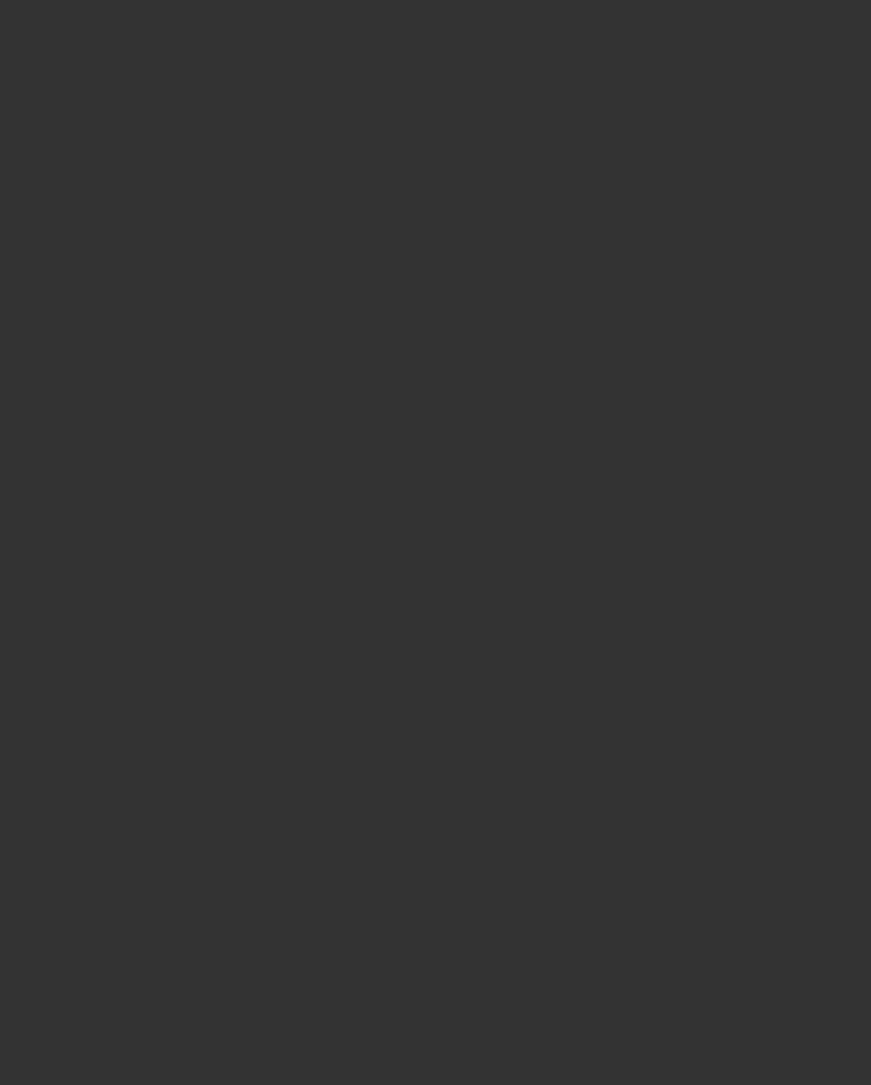
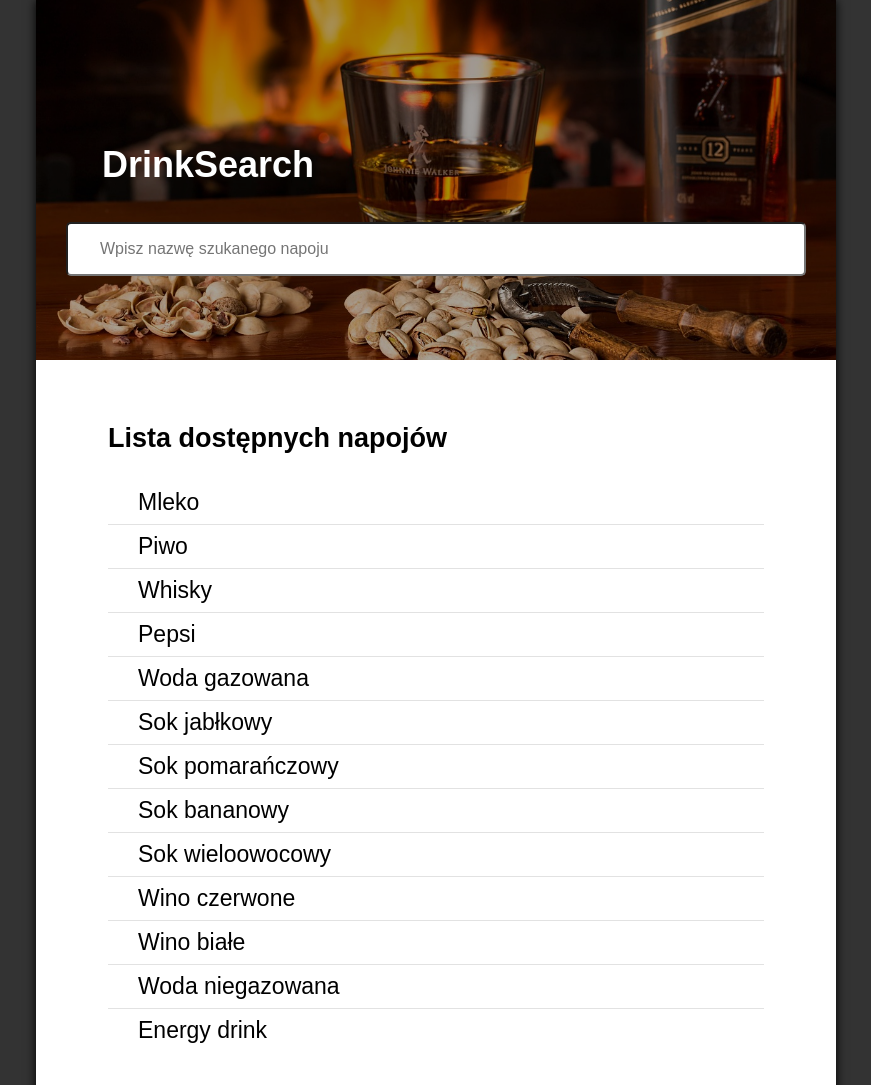
Before and after one commit to Astilion/menu-search-engine, a website: page index.html in a window 1280 px wide. Shown: the top 1085 px of the page, without its empty margins (204-1075 px from the left). Before the commit the page ends 816 px from the top, so only its background shows below. Drawn offline with nearby package versions, Linux system fonts and the light colour scheme; files that its build step writes are made by us from their sources.

Commit message:
html structure and Scss styling

```diff
--- a/index.html
+++ b/index.html
@@ -1,13 +1,42 @@
 <!DOCTYPE html>
 <html lang="pl">
+
 <head>
     <meta charset="UTF-8">
     <meta name="viewport" content="width=device-width, initial-scale=1.0">
-    <title>Document</title>
-    <link rel="stylesheet" href="./dist/main.css">
+    <title>Search engine</title>
+    <link rel="stylesheet" href="./css/main.css">
     <script src="./app.js" defer></script>
 </head>
+
 <body>
 
+    <div class="container">
+        <div class="header">
+            <div class="shadow"></div>
+            <h1>DrinkSearch</h1>
+            <input type="text" class="search" placeholder="Wpisz nazwę szukanego napoju">
+        </div>
+        <div class="drink-list">
+            <h2>Lista dostępnych napojów</h2>
+
+        <ul>
+            <li>Mleko</li>
+            <li>Piwo</li>
+            <li>Whisky</li>
+            <li>Pepsi</li>
+            <li>Woda gazowana</li>
+            <li>Sok jabłkowy</li>
+            <li>Sok pomarańczowy</li>
+            <li>Sok bananowy</li>
+            <li>Sok wieloowocowy</li>
+            <li>Wino czerwone</li>
+            <li>Wino białe</li>
+            <li>Woda niegazowana</li>
+            <li>Energy drink</li>
+        </ul>
+    </div>
+    </div>
 </body>
+
 </html>
--- a/src/main.scss
+++ b/src/main.scss
@@ -1,5 +1,79 @@
+*, *::before, *::after {
+	box-sizing: border-box;
+	margin: 0;
+	padding: 0;
+}
+html {
+	font-size: 62.5%;
+}
 body {
-    background-color: #333;
-    height: 100vh;
+	background-color: #333;
+	min-height: 100vh;
+	display: flex;
+	justify-content: center;
+	align-items: center;
+	font-size: 1.8rem;
+	font-family: sans-serif;
+}
+.container {
+	width: 80rem;
+	background-color: #fff;
+	box-shadow: 0 0 10px black;
 
+	.header {
+		position: relative;
+		display: flex;
+		justify-content: flex-end;
+		align-items: flex-start;
+		flex-direction: column;
+		padding: 2rem 3rem;
+		background-image: url("../src/img/pistachios-3450670_1280.jpg");
+		background-size: cover;
+		background-position: center;
+		height: 360px;
+		z-index: 0;
+		.shadow {
+			position: absolute;
+			top: 0;
+			left: 0;
+			width: 100%;
+			height: 100%;
+			background-color: rgba(0, 0, 0, 0.35);
+			z-index: -1;
+		}
+
+		h1 {
+			color: #fff;
+			padding: 0 1em;
+			margin-bottom: 1em;
+		}
+		.search {
+			padding: 1em 2em;
+			margin-bottom: 4em;
+			width: 100%;
+			font-size: 1.6rem;
+			border-radius: 5px;
+
+		}
+	}
+	.drink-list {
+		padding: 2em 4em;
+
+		h2{
+			padding: 1em 0;
+		}
+
+		ul {
+			padding-bottom: 3rem;
+			font-size: 2.3rem;
+			list-style: none;
+		};
+		li {
+			padding: .8rem 3rem;
+			border-bottom: 1px solid  rgb(226,226,226);
+			&:last-child {
+				border-bottom: 0;
+			}
+		}
+	}
 }
```
Also changed, not shown: css/main.css, dist/app.js (added), src/img/pistachios-3450670_1280.jpg (added), 1 other file.
